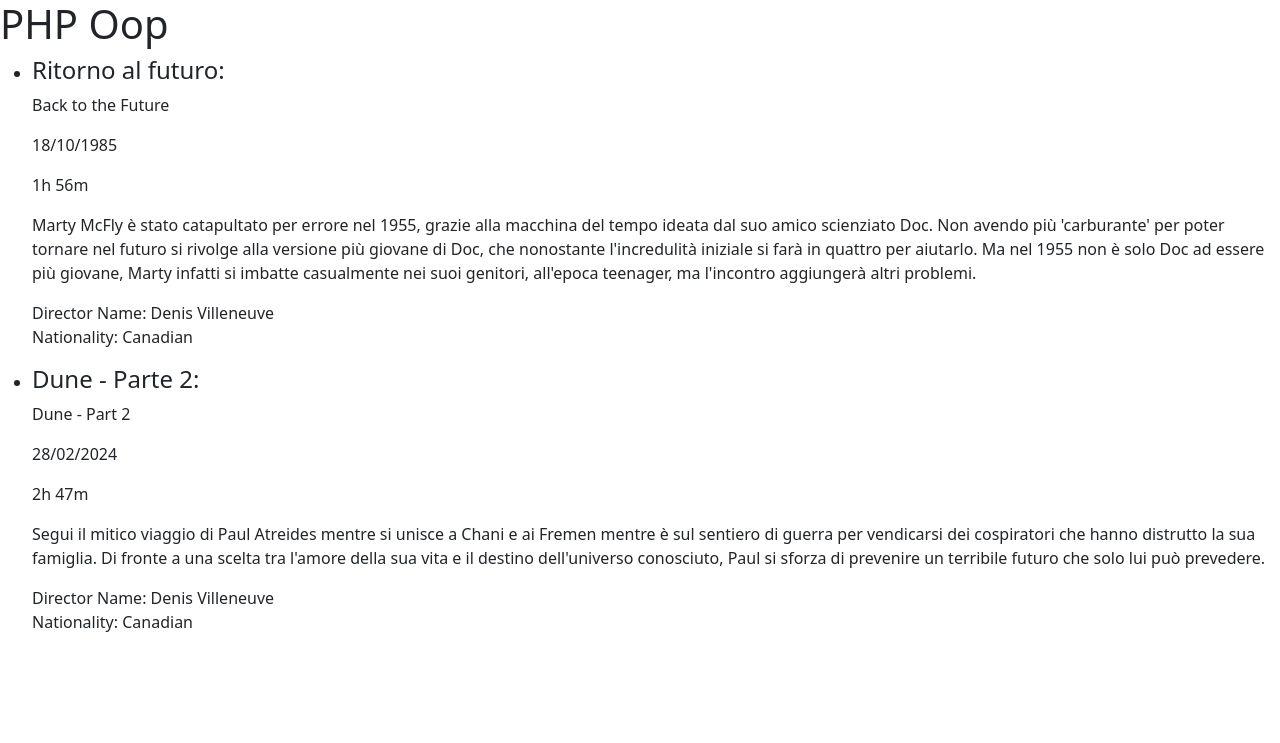
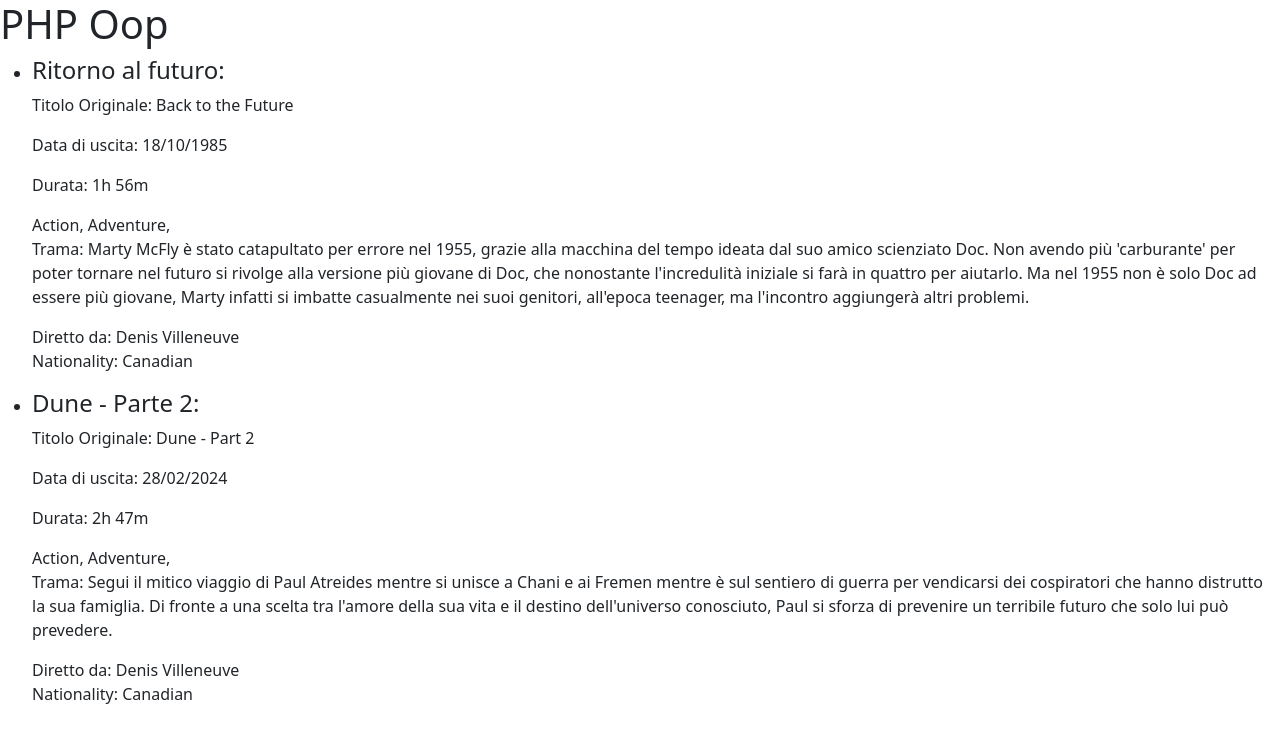
Before and after one commit to emanuele-pogliari/php-oop-1, a PHP site: page / in a window 1280 px wide. Shown: the top 743 px of the page. Run offline with PHP 8.4, Linux system fonts and the light colour scheme.

Commit message:
bonus 1 completed - Exercise to be completed with style

```diff
--- a/Models/Directors.php
+++ b/Models/Directors.php
@@ -15,6 +15,6 @@ class Director
 
     public function getDirector()
     {
-        return "Director Name: " . $this->directorName . " " . $this->directorLastname . " <br> " . "Nationality: " . $this->directorNationality;
+        return $this->directorName . " " . $this->directorLastname . " <br> " . "Nationality: " . $this->directorNationality;
     }
 }
--- a/Models/Movies.php
+++ b/Models/Movies.php
@@ -6,6 +6,8 @@ class Movie
     public $year;
     public $length;
     public $overview;
+
+    public $genre = [];
 
     public $director;
 
@@ -17,16 +19,18 @@ class Movie
      * @param string $_year
      * @param string $_length
      * @param string $_overview
+     * @param string $_genre
      */
 
     // constructor function
-    function __construct($_title, $_originalTitle, $_year, $_length, $_overview)
+    function __construct($_title, $_originalTitle, $_year, $_length, $_overview, $_genre = [])
     {
         $this->title = $_title;
         $this->originalTitle = $_originalTitle;
         $this->year = $_year;
         $this->length = $_length;
         $this->overview = $_overview;
+        $this->genre = $_genre;
     }
 
     // method that returns the title of the movie
--- a/db.php
+++ b/db.php
@@ -10,7 +10,8 @@ $movie1 = new Movie(
     "Back to the Future",
     "18/10/1985 ",
     "1h 56m",
-    "Marty McFly è stato catapultato per errore nel 1955, grazie alla macchina del tempo ideata dal suo amico scienziato Doc. Non avendo più 'carburante' per poter tornare nel futuro si rivolge alla versione più giovane di Doc, che nonostante l'incredulità iniziale si farà in quattro per aiutarlo. Ma nel 1955 non è solo Doc ad essere più giovane, Marty infatti si imbatte casualmente nei suoi genitori, all'epoca teenager, ma l'incontro aggiungerà altri problemi."
+    "Marty McFly è stato catapultato per errore nel 1955, grazie alla macchina del tempo ideata dal suo amico scienziato Doc. Non avendo più 'carburante' per poter tornare nel futuro si rivolge alla versione più giovane di Doc, che nonostante l'incredulità iniziale si farà in quattro per aiutarlo. Ma nel 1955 non è solo Doc ad essere più giovane, Marty infatti si imbatte casualmente nei suoi genitori, all'epoca teenager, ma l'incontro aggiungerà altri problemi.",
+    array("Action", "Adventure"),
 );
 
 $movie1->director = $movie1Director;
@@ -24,6 +25,7 @@ $movie2 = new Movie(
     "28/02/2024",
     "2h 47m",
     "Segui il mitico viaggio di Paul Atreides mentre si unisce a Chani e ai Fremen mentre è sul sentiero di guerra per vendicarsi dei cospiratori che hanno distrutto la sua famiglia. Di fronte a una scelta tra l'amore della sua vita e il destino dell'universo conosciuto, Paul si sforza di prevenire un terribile futuro che solo lui può prevedere.",
+    array("Action", "Adventure"),
 );
 
 $movie2->director = $movie2Director;
--- a/index.php
+++ b/index.php
@@ -25,11 +25,15 @@ require 'db.php';
             echo "
             <li>
             <h4>" . $movie->getTitle() . "</h4>
-            <p> " . $movie->originalTitle . "</p>
-            <p> " . $movie->year . "</p>
-            <p> " . $movie->length . "</p>
-            <p> " . $movie->overview . "</p>
-            <p> " . $movie->director->getDirector() . "</p>
+            <p> Titolo Originale: " . $movie->originalTitle . "</p>
+            <p> Data di uscita: " . $movie->year . "</p>
+            <p> Durata: " . $movie->length . "</p>";
+            foreach ($movie->genre as $genre) {
+                echo $genre . ", ";
+            }
+            echo "
+            <p> Trama: " . $movie->overview . "</p>
+            <p> Diretto da: " . $movie->director->getDirector() . "</p>
             </li>";
         }
         ?>
```
